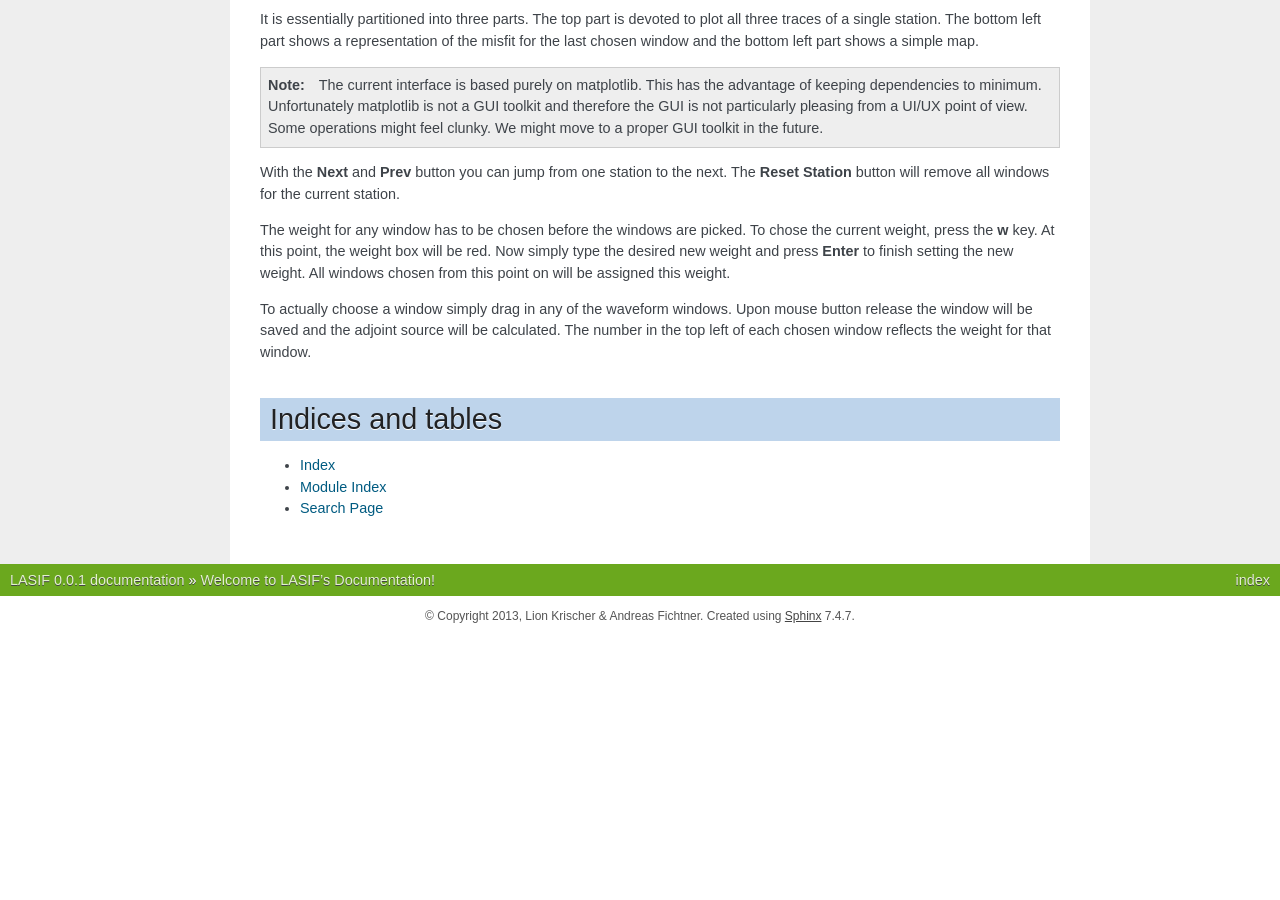
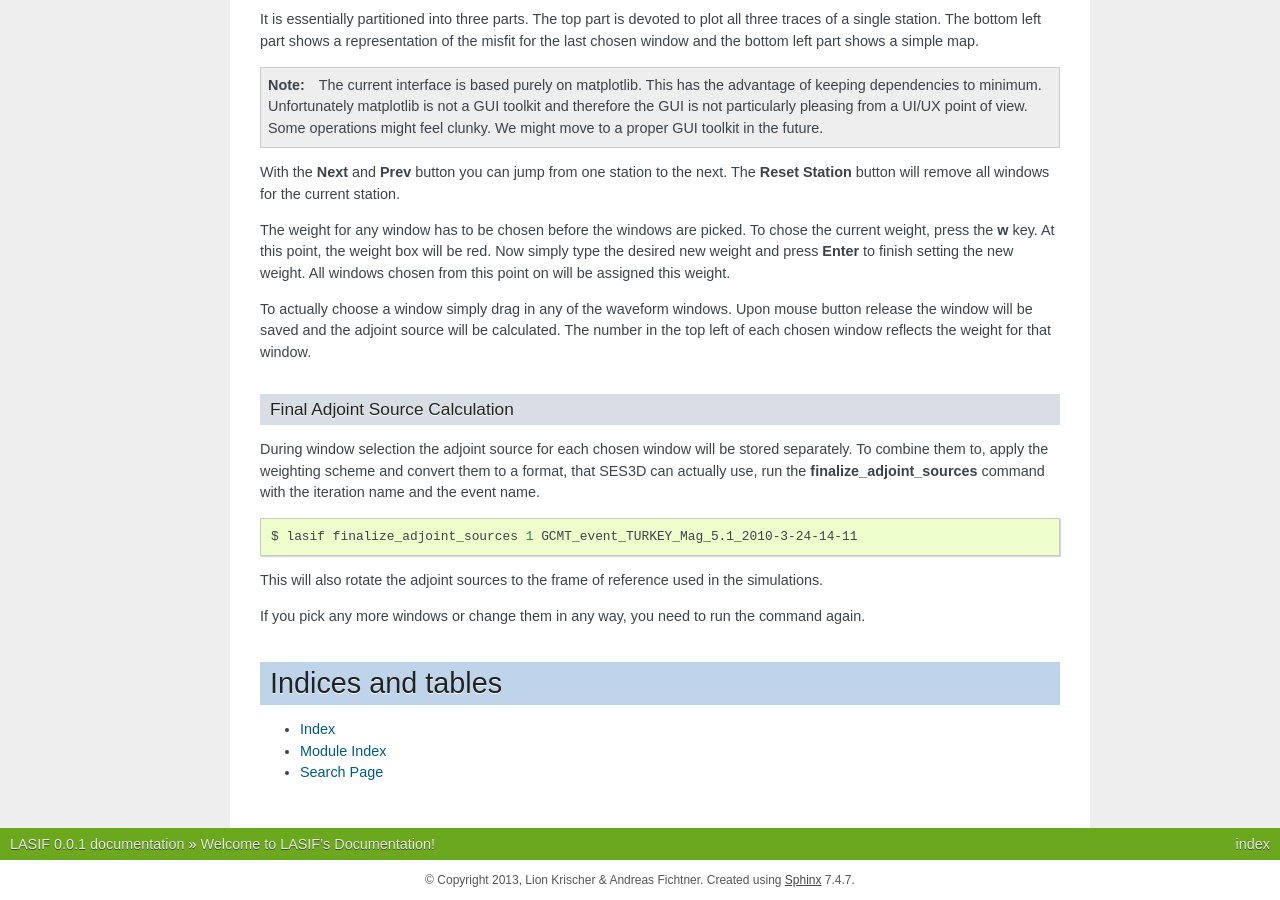
Before and after one commit to krischer/LASIF, a Sphinx documentation site: the page built from doc/index.rst, in a window 1280 px wide and 900 px high, scrolled down 19543 px. Built offline with Sphinx 7.4.7, drawn with Linux system fonts in a browser that asks for light colours; formulas are drawn with MathJax 3; before the commit the page ends 20179 px from its top, so only the background shows below that; some of the changed text lies outside the part shown.

Commit message:
Documented final adjoint source calculation.

```diff
--- a/doc/index.rst
+++ b/doc/index.rst
@@ -1331,6 +1331,26 @@ calculated. The number in the top left of each chosen window reflects the
 weight for that window.
 
 
+Final Adjoint Source Calculation
+^^^^^^^^^^^^^^^^^^^^^^^^^^^^^^^^
+
+During window selection the adjoint source for each chosen window will be
+stored separately. To combine them to, apply the weighting scheme and convert
+them to a format, that SES3D can actually use, run the
+**finalize_adjoint_sources** command with the iteration name and the event
+name.
+
+.. code-block:: bash
+
+    $ lasif finalize_adjoint_sources 1 GCMT_event_TURKEY_Mag_5.1_2010-3-24-14-11
+
+This will also rotate the adjoint sources to the frame of reference used in the
+simulations.
+
+If you pick any more windows or change them in any way, you need to run the
+command again.
+
+
 
 Indices and tables
 ==================
```
